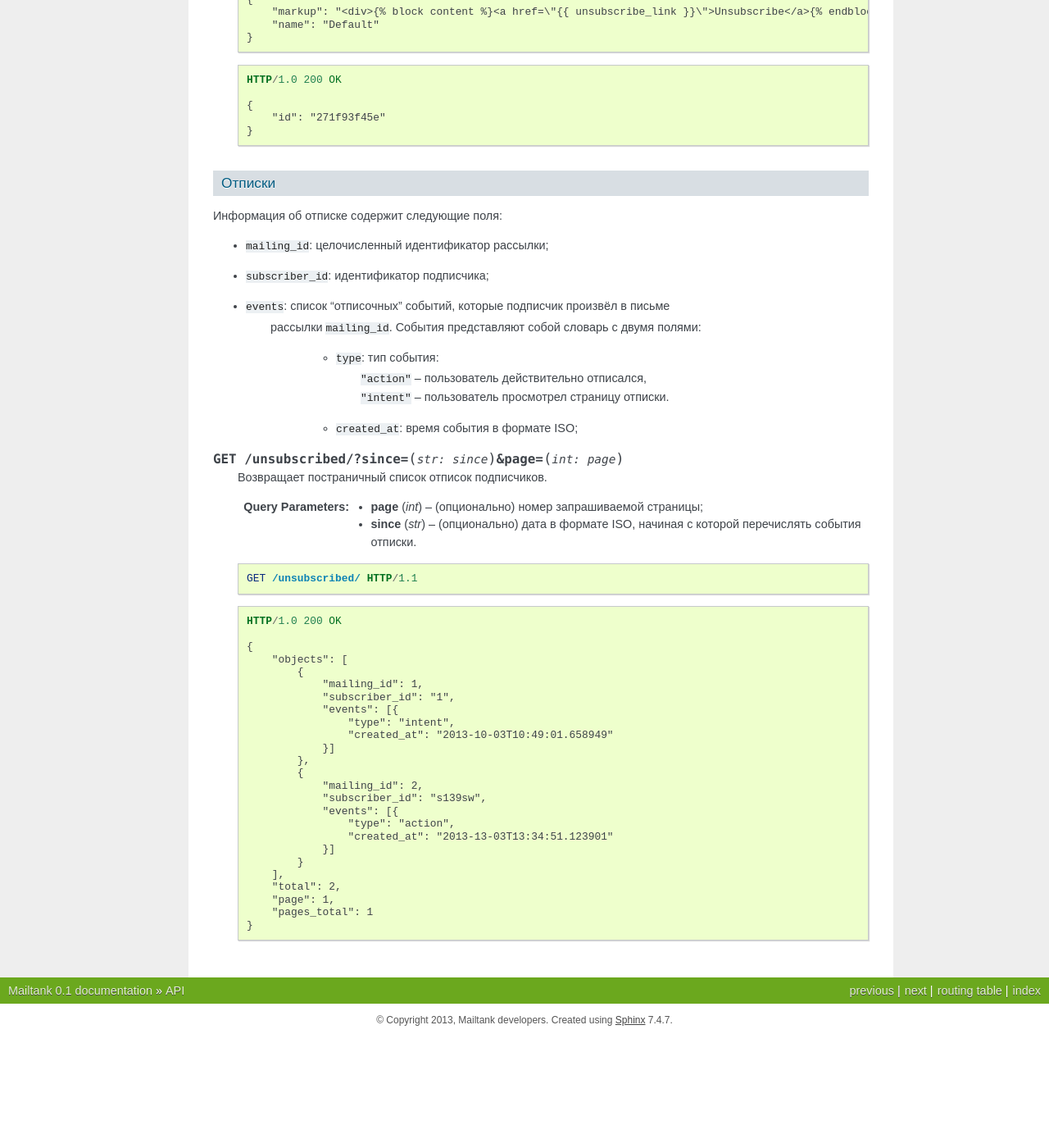
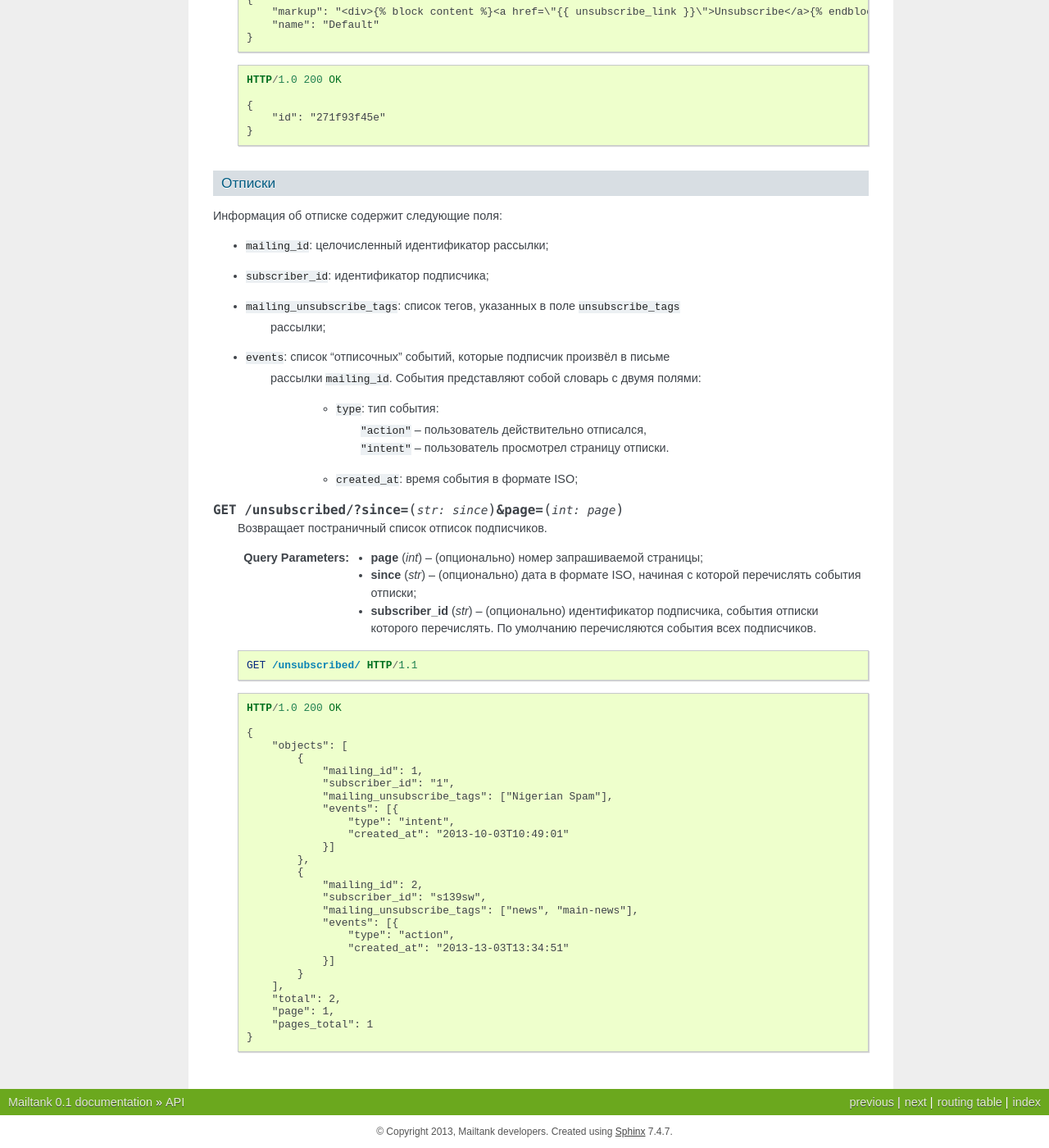
Before and after one commit to mailtank-ru/mailtank-docs, a Sphinx documentation site: the page built from source/api.rst, in a window 1280 px wide and 1400 px high, scrolled down 11121 px. Shown: the whole window at 82% size. Built offline with Sphinx 7.4.7, drawn with Linux system fonts in a browser that asks for light colours; before the commit the page ends 12385 px from its top, so only the background shows below that.

Commit message:
Update documentation on /unsubscribed/ API

```diff
--- a/source/api.rst
+++ b/source/api.rst
@@ -721,6 +721,8 @@ HTTP-заголовке `X-Auth-Token`.  Ключ предоставляет д
 
 * ``mailing_id``: целочисленный идентификатор рассылки;
 * ``subscriber_id``: идентификатор подписчика;
+* ``mailing_unsubscribe_tags``: список тегов, указанных в поле ``unsubscribe_tags``
+                                рассылки;
 * ``events``: список "отписочных" событий, которые подписчик произвёл в письме
               рассылки ``mailing_id``. События представляют собой словарь с
               двумя полями:
@@ -735,7 +737,10 @@ HTTP-заголовке `X-Auth-Token`.  Ключ предоставляет д
 
     :query int page: (опционально) номер запрашиваемой страницы;
     :query str since: (опционально) дата в формате ISO, начиная с которой перечислять
-                      события отписки.
+                      события отписки;
+    :query str subscriber_id: (опционально) идентификатор подписчика, события отписки
+                              которого перечислять. По умолчанию перечисляются события всех
+                              подписчиков.
 
     .. sourcecode:: http
 
@@ -750,17 +755,19 @@ HTTP-заголовке `X-Auth-Token`.  Ключ предоставляет д
                 {
                     "mailing_id": 1,
                     "subscriber_id": "1",
+                    "mailing_unsubscribe_tags": ["Nigerian Spam"],
                     "events": [{
                         "type": "intent",
-                        "created_at": "2013-10-03T10:49:01.658949"
+                        "created_at": "2013-10-03T10:49:01"
                     }]
                 },
                 {
                     "mailing_id": 2,
                     "subscriber_id": "s139sw",
+                    "mailing_unsubscribe_tags": ["news", "main-news"],
                     "events": [{
                         "type": "action",
-                        "created_at": "2013-13-03T13:34:51.123901"
+                        "created_at": "2013-13-03T13:34:51"
                     }]
                 }
             ],
```
